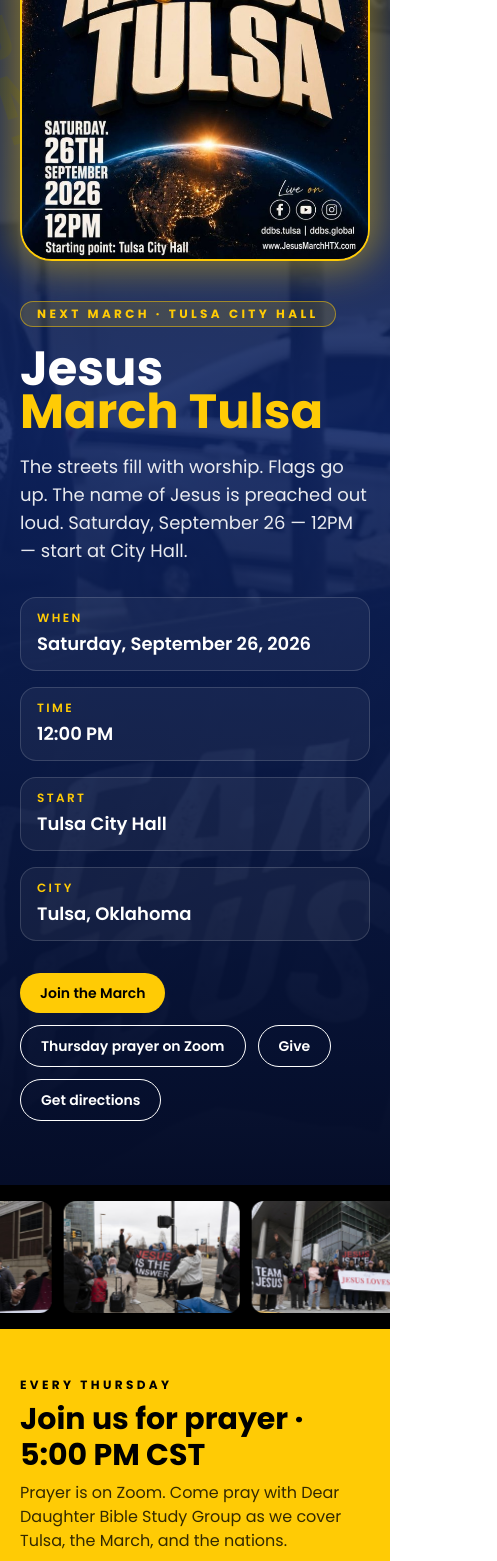
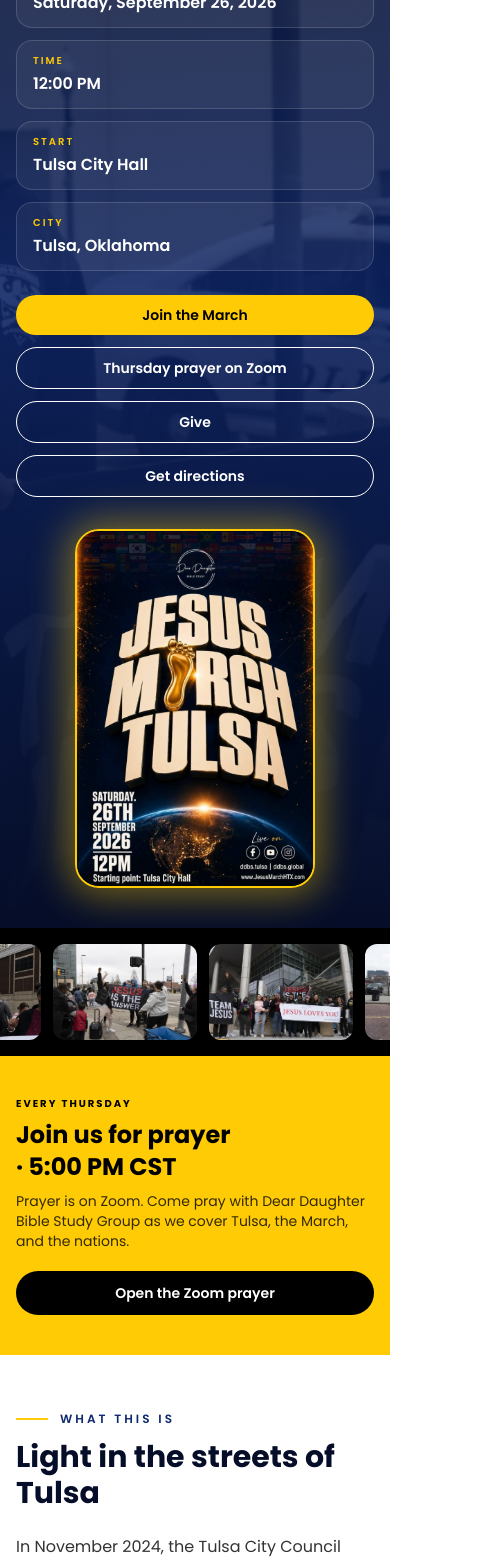
Before and after one commit to Dabe90/jesusmarchhtx, a Next.js app: page /tulsa in a window 390 px wide. Shown: the part 400-1961 px from the top of the page, 497 px wide, since content can reach past the window. Built offline with nearby package versions, Linux system fonts and the light colour scheme.

Commit message:
Fit the Tulsa page and forms to phone screens.

```diff
--- a/src/app/layout.tsx
+++ b/src/app/layout.tsx
@@ -40,7 +40,7 @@ export default function RootLayout({
 }>) {
   return (
     <html lang="en" className={sans.variable}>
-      <body className="min-h-screen bg-white text-ink-3 antialiased">
+      <body className="min-h-screen overflow-x-hidden bg-white text-ink-3 antialiased">
         <Header />
         <main>{children}</main>
         <Footer />
--- a/src/app/tulsa/page.tsx
+++ b/src/app/tulsa/page.tsx
@@ -42,12 +42,12 @@ export default function TulsaPage() {
           aria-hidden
           className="pointer-events-none absolute inset-0 overflow-hidden opacity-25 mix-blend-overlay"
         >
-          <p className="absolute top-24 -left-10 rotate-[-18deg] text-6xl font-black tracking-[0.4em] text-gold uppercase md:text-8xl">
+          <p className="absolute top-24 -left-10 hidden rotate-[-18deg] text-8xl font-black tracking-[0.4em] text-gold uppercase md:block">
             Jesus March Tulsa Jesus March Tulsa
           </p>
         </div>
-        <div className="relative mx-auto grid max-w-7xl items-center gap-10 px-5 py-16 md:grid-cols-[0.9fr_1.1fr] md:py-20">
-          <div className="tulsa-glow relative mx-auto w-full max-w-md overflow-hidden rounded-[2rem] border-2 border-gold">
+        <div className="relative mx-auto grid max-w-7xl items-center gap-8 px-4 py-10 sm:px-5 md:grid-cols-[0.9fr_1.1fr] md:gap-10 md:py-20">
+          <div className="tulsa-glow relative mx-auto w-full max-w-[240px] overflow-hidden rounded-[1.5rem] border-2 border-gold order-2 sm:max-w-sm md:order-1 md:max-w-md md:rounded-[2rem]">
             <Image
               src="/images/flyer-tulsa.jpg"
               alt="Jesus March Tulsa flyer — Saturday, September 26, 2026 at 12PM, Tulsa City Hall"
@@ -57,33 +57,35 @@ export default function TulsaPage() {
               priority
             />
           </div>
-          <div>
-            <p className="inline-flex rounded-full border border-gold/50 bg-gold/15 px-4 py-1 text-xs font-black tracking-[0.28em] text-gold uppercase">
+          <div className="order-1 min-w-0 text-center md:order-2 md:text-left">
+            <p className="inline-flex max-w-full rounded-full border border-gold/50 bg-gold/15 px-3 py-1 text-[10px] font-black tracking-[0.12em] text-gold uppercase sm:px-4 sm:text-xs sm:tracking-[0.28em]">
               Next march · Tulsa City Hall
             </p>
-            <h1 className="mt-5 text-5xl font-black leading-[0.9] md:text-7xl">
+            <h1 className="mt-4 text-4xl font-black leading-[0.95] sm:text-5xl md:text-7xl">
               Jesus
               <span className="block text-gold">March Tulsa</span>
             </h1>
-            <p className="mt-5 max-w-xl text-lg text-white/90">
+            <p className="mx-auto mt-4 max-w-xl text-base text-white/90 sm:mt-5 sm:text-lg md:mx-0">
               The streets fill with worship. Flags go up. The name of Jesus is preached out loud.
               Saturday, September 26 — 12PM — start at City Hall.
             </p>
-            <dl className="mt-8 grid gap-4 sm:grid-cols-2">
+            <dl className="mt-6 grid grid-cols-1 gap-3 sm:mt-8 sm:grid-cols-2 sm:gap-4">
               <Fact label="When" value="Saturday, September 26, 2026" />
               <Fact label="Time" value="12:00 PM" />
               <Fact label="Start" value="Tulsa City Hall" />
               <Fact label="City" value="Tulsa, Oklahoma" />
             </dl>
-            <div className="mt-8 flex flex-wrap gap-3">
-              <ButtonLink href="#join-tulsa">Join the March</ButtonLink>
-              <ButtonLink href={links.tulsaPrayerZoom} variant="light">
+            <div className="mt-6 grid grid-cols-1 gap-3 sm:mt-8 sm:flex sm:flex-wrap">
+              <ButtonLink href="#join-tulsa" className="w-full sm:w-auto">
+                Join the March
+              </ButtonLink>
+              <ButtonLink href={links.tulsaPrayerZoom} variant="light" className="w-full sm:w-auto">
                 Thursday prayer on Zoom
               </ButtonLink>
-              <ButtonLink href="#give-tulsa" variant="light">
+              <ButtonLink href="#give-tulsa" variant="light" className="w-full sm:w-auto">
                 Give
               </ButtonLink>
-              <ButtonLink href={links.tulsaMaps} variant="light">
+              <ButtonLink href={links.tulsaMaps} variant="light" className="w-full sm:w-auto">
                 Get directions
               </ButtonLink>
             </div>
@@ -94,19 +96,22 @@ export default function TulsaPage() {
       <section className="overflow-hidden bg-black py-4">
         <div className="tulsa-marquee flex w-max gap-3">
           {marqueePhotos.map((src, i) => (
-            <div key={`${src}-${i}`} className="relative h-28 w-44 shrink-0 overflow-hidden rounded-xl md:h-36 md:w-56">
+            <div key={`${src}-${i}`} className="relative h-24 w-36 shrink-0 overflow-hidden rounded-xl sm:h-28 sm:w-44 md:h-36 md:w-56">
               <Image src={src} alt="" fill className="object-cover" sizes="224px" />
             </div>
           ))}
         </div>
       </section>
 
-      <section id="prayer" className="scroll-mt-24 bg-gold px-5 py-12 text-black">
-        <div className="mx-auto flex max-w-7xl flex-col items-start justify-between gap-6 md:flex-row md:items-center">
-          <div>
-            <p className="text-xs font-black tracking-[0.28em] uppercase">Every Thursday</p>
-            <h2 className="mt-2 text-3xl font-black md:text-4xl">Join us for prayer · 5:00 PM CST</h2>
-            <p className="mt-2 max-w-2xl text-black/80">
+      <section id="prayer" className="scroll-mt-24 bg-gold px-4 py-10 text-black sm:px-5 md:py-12">
+        <div className="mx-auto flex max-w-7xl flex-col items-stretch gap-5 md:flex-row md:items-center md:justify-between md:gap-6">
+          <div className="min-w-0">
+            <p className="text-[10px] font-black tracking-[0.2em] uppercase sm:text-xs sm:tracking-[0.28em]">Every Thursday</p>
+            <h2 className="mt-2 text-2xl font-black sm:text-3xl md:text-4xl">
+              Join us for prayer
+              <span className="block sm:inline"> · 5:00 PM CST</span>
+            </h2>
+            <p className="mt-2 max-w-2xl text-sm text-black/80 sm:text-base">
               Prayer is on Zoom. Come pray with Dear Daughter Bible Study Group as we cover Tulsa,
               the March, and the nations.
             </p>
@@ -115,18 +120,18 @@ export default function TulsaPage() {
             href={links.tulsaPrayerZoom}
             target="_blank"
             rel="noopener noreferrer"
-            className="inline-flex shrink-0 rounded-full bg-black px-6 py-3 text-sm font-semibold text-white"
+            className="inline-flex w-full shrink-0 items-center justify-center rounded-full bg-black px-6 py-3 text-sm font-semibold text-white md:w-auto"
           >
             Open the Zoom prayer
           </a>
         </div>
       </section>
 
-      <section className="bg-white px-5 py-16 md:py-20">
+      <section className="bg-white px-4 py-12 sm:px-5 md:py-20">
         <div className="mx-auto grid max-w-7xl gap-12 lg:grid-cols-2">
           <div>
             <Kicker>What this is</Kicker>
-            <h2 className="mt-3 text-4xl font-bold text-midnight md:text-5xl">Light in the streets of Tulsa</h2>
+            <h2 className="mt-3 text-3xl font-bold text-midnight sm:text-4xl md:text-5xl">Light in the streets of Tulsa</h2>
             <div className="mt-6 space-y-4 text-ink-3">
               {tulsa?.body.map((paragraph) => (
                 <p key={paragraph}>{paragraph}</p>
@@ -146,10 +151,10 @@ export default function TulsaPage() {
         </div>
       </section>
 
-      <section className="bg-midnight px-5 py-16 text-white md:py-20">
+      <section className="bg-midnight px-4 py-12 text-white sm:px-5 md:py-20">
         <div className="mx-auto max-w-7xl">
           <Kicker tone="dark">From the Tulsa marches</Kicker>
-          <h2 className="mt-3 text-4xl font-black md:text-6xl">
+          <h2 className="mt-3 text-3xl font-black sm:text-4xl md:text-6xl">
             This is what it looks like
             <span className="block text-gold">when a city lifts up Jesus.</span>
           </h2>
@@ -169,11 +174,11 @@ export default function TulsaPage() {
         </div>
       </section>
 
-      <section id="join-tulsa" className="scroll-mt-24 bg-navy px-5 py-16 text-white md:py-20">
-        <div className="mx-auto grid max-w-7xl gap-10 lg:grid-cols-[1fr_1.05fr]">
-          <div>
+      <section id="join-tulsa" className="scroll-mt-24 bg-navy px-4 py-12 text-white sm:px-5 md:py-20">
+        <div className="mx-auto grid max-w-7xl gap-8 lg:grid-cols-[1fr_1.05fr] lg:gap-10">
+          <div className="min-w-0">
             <Kicker tone="dark">How to join</Kicker>
-            <h2 className="mt-3 text-4xl font-bold md:text-5xl">March with us, serve, or watch live</h2>
+            <h2 className="mt-3 text-3xl font-bold sm:text-4xl md:text-5xl">March with us, serve, or watch live</h2>
             <ol className="mt-8 space-y-5 text-white/90">
               <li>
                 <strong className="text-gold">1. Be there.</strong> Meet at Tulsa City Hall on Saturday,
@@ -210,7 +215,7 @@ export default function TulsaPage() {
               ))}
             </div>
           </div>
-          <div className="rounded-3xl bg-white p-6 text-ink md:p-8">
+          <div className="min-w-0 overflow-hidden rounded-3xl bg-white p-4 text-ink sm:p-6 md:p-8">
             <h3 className="text-2xl font-bold text-midnight">I’m coming to Tulsa</h3>
             <p className="mt-2 mb-6 text-sm text-muted">
               We’ll follow up from Dear Daughter Bible Study Group.
@@ -238,47 +243,48 @@ export default function TulsaPage() {
         </div>
       </section>
 
-      <section id="give-tulsa" className="scroll-mt-24 bg-mist px-5 py-16 md:py-20">
+      <section id="give-tulsa" className="scroll-mt-24 bg-mist px-4 py-12 sm:px-5 md:py-20">
         <div className="mx-auto max-w-7xl">
           <Kicker>How to give</Kicker>
-          <h2 className="mt-3 text-4xl font-bold text-midnight md:text-5xl">Help send the March</h2>
+          <h2 className="mt-3 text-3xl font-bold text-midnight sm:text-4xl md:text-5xl">Help send the March</h2>
           <p className="mt-4 max-w-2xl text-ink-3">
             Your gift sponsors Jesus March Tulsa — flags, Bibles, outreach, and getting the team to
             the city. 100% goes to Dear Daughter Bible Study Group.
           </p>
-          <div className="mt-10 grid gap-6 md:grid-cols-2">
-            <article className="rounded-3xl bg-gold p-8 text-black">
+          <div className="mt-8 grid gap-4 sm:mt-10 sm:gap-6 md:grid-cols-2">
+            <article className="rounded-3xl bg-gold p-5 text-black sm:p-8">
               <p className="text-xs font-semibold uppercase tracking-[0.2em]">Card · Apple Pay · Google Pay</p>
-              <h3 className="mt-3 text-3xl font-bold">Give online with Zeffy</h3>
+              <h3 className="mt-3 text-2xl font-bold sm:text-3xl">Give online with Zeffy</h3>
               <p className="mt-3 text-sm">No platform fees. Mention Jesus March Tulsa if you can.</p>
               <a
                 href={links.zeffy}
                 target="_blank"
                 rel="noopener noreferrer"
-                className="mt-6 inline-flex rounded-full bg-black px-5 py-3 text-sm font-semibold text-white"
+                className="mt-6 inline-flex w-full items-center justify-center rounded-full bg-black px-5 py-3 text-sm font-semibold text-white sm:w-auto"
               >
                 Open the giving form
               </a>
             </article>
-            <article className="rounded-3xl border border-navy/10 bg-white p-8">
+            <article className="rounded-3xl border border-navy/10 bg-white p-5 sm:p-8">
               <p className="text-xs font-semibold uppercase tracking-[0.2em] text-navy">Zelle</p>
-              <h3 className="mt-3 text-3xl font-bold text-midnight">Zelle {ZELLE_EMAIL}</h3>
+              <h3 className="mt-3 text-2xl font-bold break-words text-midnight sm:text-3xl">Zelle</h3>
+              <p className="mt-1 text-lg font-semibold break-all text-midnight">{ZELLE_EMAIL}</p>
               <p className="mt-3 text-sm text-ink-3">
                 Send your gift by Zelle and note <strong>Jesus March Tulsa</strong> in the memo.
               </p>
               <a
                 href={links.zelleTulsaMailto}
-                className="mt-6 inline-flex rounded-full bg-navy px-5 py-3 text-sm font-semibold text-white"
+                className="mt-6 inline-flex w-full items-center justify-center rounded-full bg-navy px-5 py-3 text-sm font-semibold text-white sm:w-auto"
               >
                 Email {ZELLE_EMAIL}
               </a>
             </article>
           </div>
-          <div className="mt-10 overflow-hidden rounded-3xl border border-navy/10 bg-white">
+          <div className="mt-8 max-w-full overflow-hidden rounded-3xl border border-navy/10 bg-white sm:mt-10">
             <iframe
               title="Give to Jesus March Tulsa"
               src={links.zeffyEmbed}
-              className="h-[720px] w-full"
+              className="h-[560px] w-full max-w-full sm:h-[720px]"
               loading="lazy"
             />
           </div>
@@ -290,9 +296,9 @@ export default function TulsaPage() {
 
 function Fact({ label, value }: { label: string; value: string }) {
   return (
-    <div className="rounded-2xl border border-white/15 bg-white/5 px-4 py-3">
-      <dt className="text-xs font-semibold uppercase tracking-[0.2em] text-gold">{label}</dt>
-      <dd className="mt-1 text-lg font-semibold">{value}</dd>
+    <div className="rounded-2xl border border-white/15 bg-white/5 px-4 py-3 text-left">
+      <dt className="text-[10px] font-semibold uppercase tracking-[0.2em] text-gold sm:text-xs">{label}</dt>
+      <dd className="mt-1 text-base font-semibold break-words sm:text-lg">{value}</dd>
     </div>
   );
 }
--- a/src/components/ButtonLink.tsx
+++ b/src/components/ButtonLink.tsx
@@ -4,9 +4,10 @@ type Props = {
   href: string;
   children: React.ReactNode;
   variant?: "gold" | "outline" | "light";
+  className?: string;
 };
 
-export function ButtonLink({ href, children, variant = "gold" }: Props) {
+export function ButtonLink({ href, children, variant = "gold", className = "" }: Props) {
   const styles = {
     gold: "bg-gold text-black hover:bg-gold-2",
     outline: "border border-black text-black hover:bg-black hover:text-white",
@@ -18,7 +19,7 @@ export function ButtonLink({ href, children, variant = "gold" }: Props) {
   return (
     <Link
       href={href}
-      className={`inline-flex items-center justify-center rounded-full px-5 py-2.5 text-sm font-semibold transition ${styles}`}
+      className={`inline-flex items-center justify-center rounded-full px-5 py-2.5 text-sm font-semibold transition ${styles} ${className}`}
       {...(external ? { target: "_blank", rel: "noopener noreferrer" } : {})}
     >
       {children}
--- a/src/components/GalleryGrid.tsx
+++ b/src/components/GalleryGrid.tsx
@@ -24,7 +24,7 @@ export function GalleryGrid({ title, images }: { title: string; images: string[]
       {active ? (
         <button
           type="button"
-          className="fixed inset-0 z-[80] flex items-center justify-center bg-black/85 p-6"
+          className="fixed inset-0 z-[80] flex items-center justify-center bg-black/85 p-3 sm:p-6"
           onClick={() => setActive(null)}
         >
           <Image src={active} alt="" width={1400} height={1000} className="max-h-[90vh] w-auto max-w-full object-contain" />
--- a/src/components/Header.tsx
+++ b/src/components/Header.tsx
@@ -77,16 +77,16 @@ export function Header() {
               <Link
                 key={link.href}
                 href={link.href}
-                className="py-1"
+                className="py-2"
                 onClick={() => setOpen(false)}
               >
                 {link.label}
               </Link>
             ))}
-            <Link href="/tulsa" className="py-1" onClick={() => setOpen(false)}>
+            <Link href="/tulsa" className="py-2" onClick={() => setOpen(false)}>
               Tulsa
             </Link>
-            <Link href="/#join" className="py-1" onClick={() => setOpen(false)}>
+            <Link href="/#join" className="py-2" onClick={() => setOpen(false)}>
               Join
             </Link>
             <Link
--- a/src/components/InquiryForm.tsx
+++ b/src/components/InquiryForm.tsx
@@ -117,7 +117,7 @@ export function InquiryForm({
       <button
         type="submit"
         disabled={sending}
-        className="mt-2 rounded-full bg-gold px-5 py-3 text-sm font-medium text-ink transition hover:bg-gold-2 disabled:opacity-60"
+        className="mt-2 w-full rounded-full bg-gold px-5 py-3 text-sm font-medium text-ink transition hover:bg-gold-2 disabled:opacity-60 sm:w-auto"
       >
         {sending ? "Sending…" : submitLabel}
       </button>
```
Also changed, not shown: src/app/globals.css (+7 -0 lines), src/components/WatermarkedShot.tsx (+4 -3 lines).
